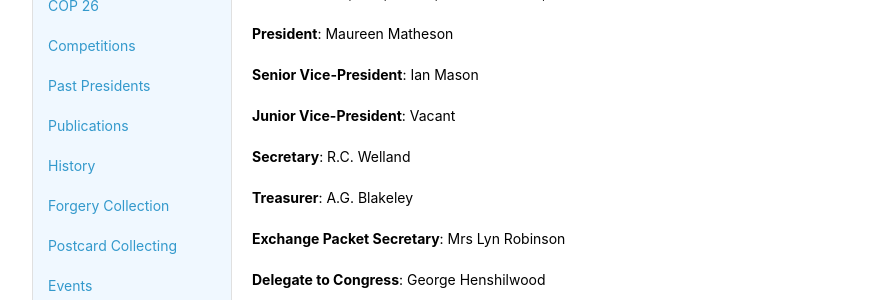
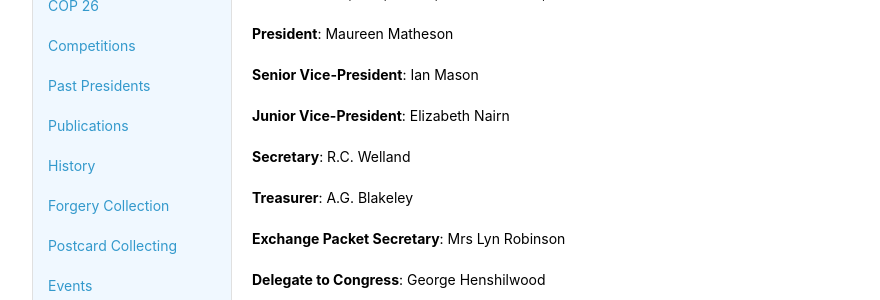
Before and after one commit to astalker/caledonian-stamps, a Jekyll site: the page built from committee.md, in a window 1280 px wide. Shown: the part 307-607 px from the top of the page, without its empty margins (118-998 px from the left). Built offline with Jekyll 4.4.1, drawn with Linux system fonts in a browser that asks for light colours; our own code applies the rules of GitHub Pages for plain Markdown files.

Commit message:
Junior VP added

```diff
--- a/committee.md
+++ b/committee.md
@@ -10,7 +10,7 @@
 
 **Senior Vice-President**: Ian Mason
 
-**Junior Vice-President**: Vacant
+**Junior Vice-President**: Elizabeth Nairn
 
 **Secretary**: R.C. Welland
 
```
